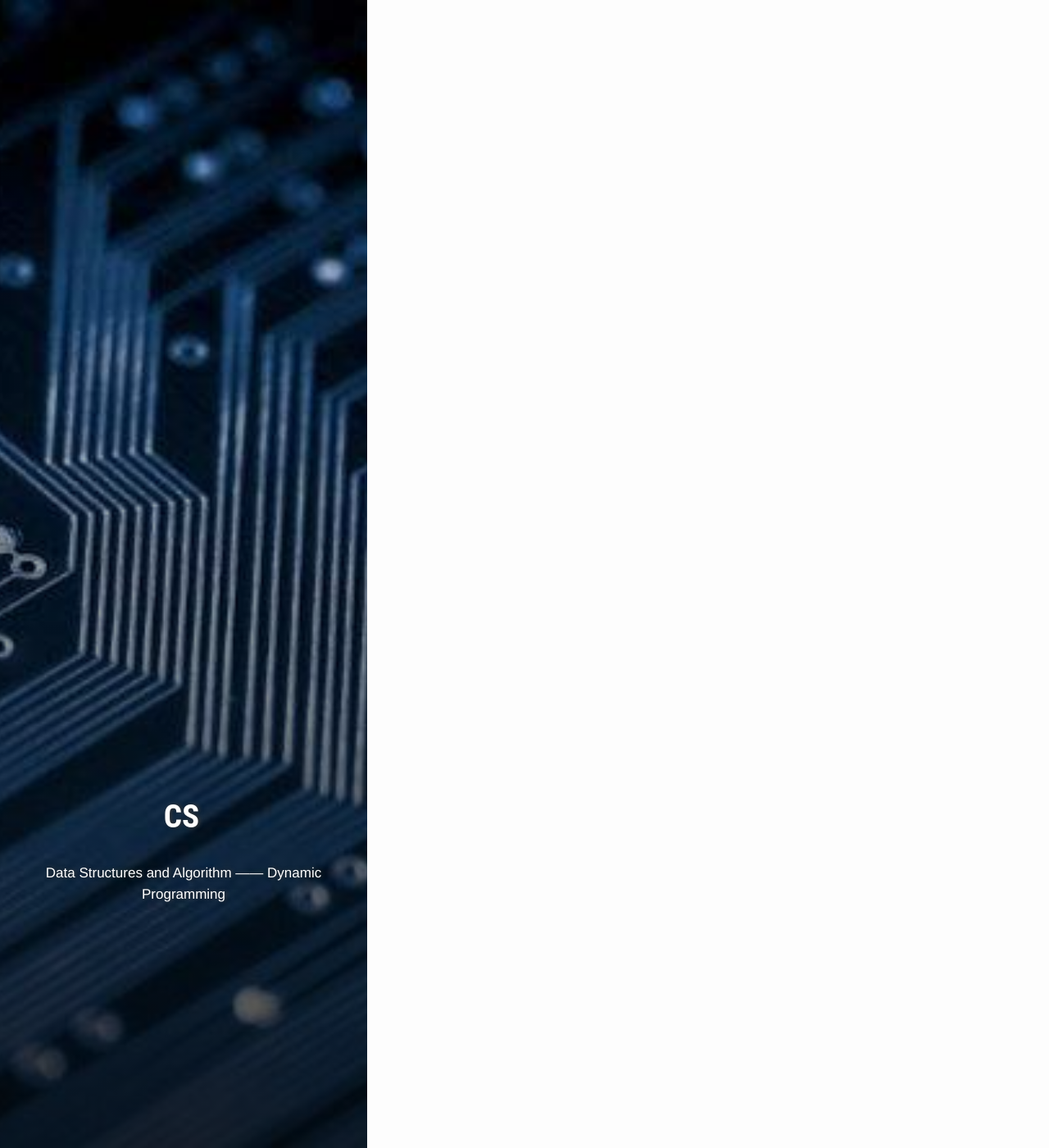
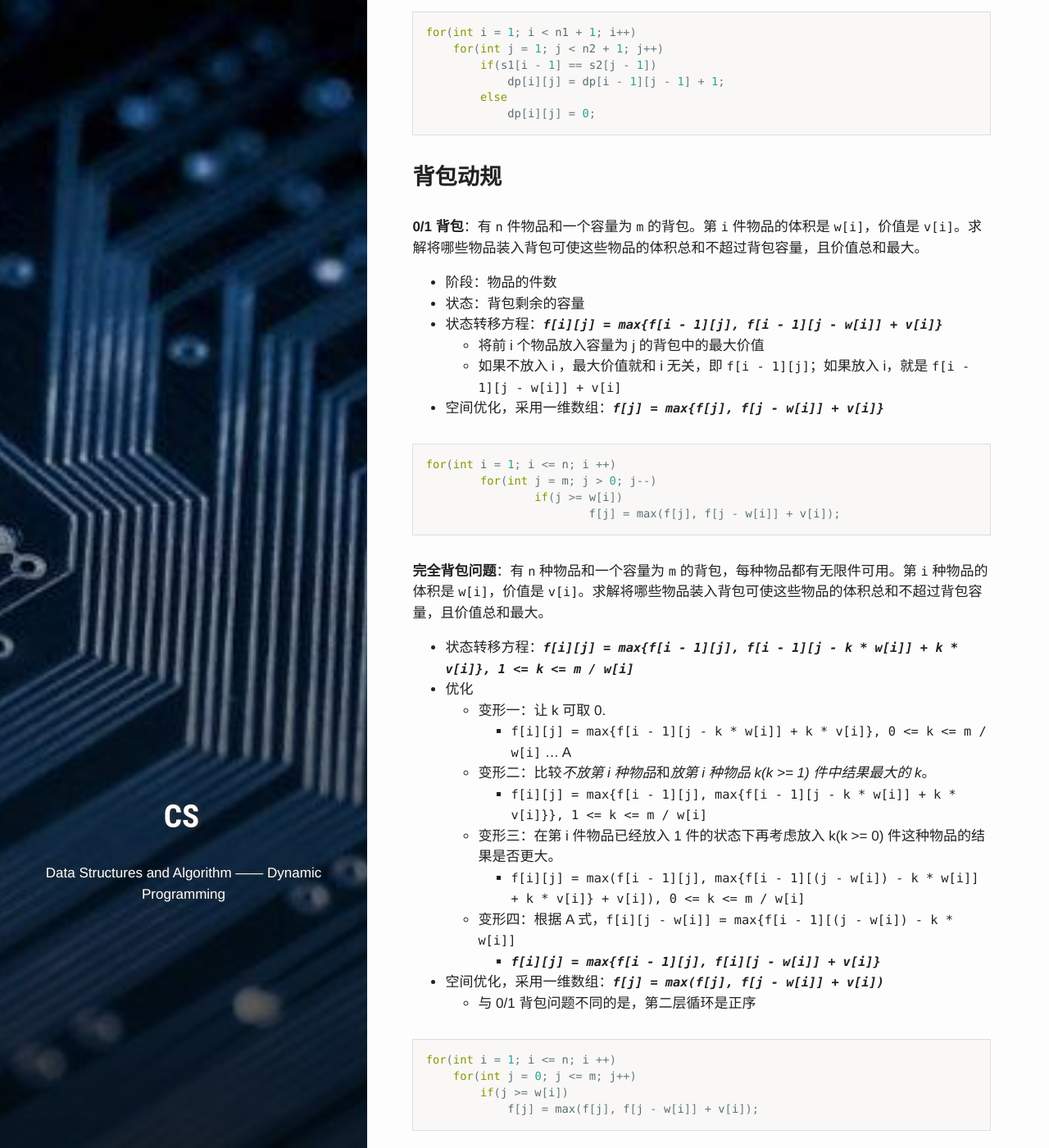
Before and after one commit to PetePro/PetePro.github.io, a Jekyll site: the page built from _posts/ComputerScience/2020-04-05-dsa-dynamic.markdown, in a window 1280 px wide and 1400 px high, scrolled down 3333 px. Shown: the whole window at 82% size. Built offline with Jekyll 4.4.1, drawn with Linux system fonts in a browser that asks for light colours; some web fonts are replaced; some of the changed text lies outside the part shown.

Commit message:
Update 2020-04-05-dsa-dynamic.markdown

````diff
--- a/_posts/ComputerScience/2020-04-05-dsa-dynamic.markdown
+++ b/_posts/ComputerScience/2020-04-05-dsa-dynamic.markdown
@@ -17,3 +17,115 @@
 2. **确定状态和状态变量**：将问题发展到各个阶段时所处于的各种客观情况用不同的状态表示出来。状态的选择要满足无后效性。
 3. **确定决策并写出状态转移方程**：因为决策和状态转移有着天然的联系，状态转移就是根据上一阶段的状态和决策来导出本阶段的状态。所以如果确定了决策，状态转移方程也就可写出。但事实上常常是反过来做，根据相邻两段各状态之间的关系来确定决策。
 4. **寻找边界条件**：给出的状态转移方程是一个递推式，需要一个递推的终止条件或边界条件。
+
+### 子序列问题
+![最长递增子序列](https://leetcode-cn.com/problems/longest-increasing-subsequence/)
+```java
+Arrays.fill(dp, 1);
+for (int i = 1; i < n; i++)
+    for (int j = 0; j < i; j++)
+        if (nums[j] < nums[i])
+            dp[i] = Math.max(dp[j] + 1, dp[i]);
+```
+
+![最长递增子序列的个数](https://leetcode-cn.com/problems/number-of-longest-increasing-subsequence/)
+```java
+Arrays.fill(dp, 1);
+Arrays.fill(combination, 1);
+for (int i = 1; i < dp.length; i++) {
+    for (int j = 0; j < i; j++) {
+        if (nums[j] < nums[i]) {
+            if (dp[j] + 1 > dp[i]) {        // 如果 +1 长于当前 LIS 则组合数不变
+                dp[i] = dp[j] + 1;
+                combination[i] = combination[j];
+            } else if (dp[j] + 1 == dp[i])  // 如果 +1 等于当前 LIS 则说明找到了新组合
+                combination[i] += combination[j];
+        }
+    }
+    max = Math.max(max, dp[i]);
+}
+```
+
+![最长连续递增子序列](https://leetcode-cn.com/problems/longest-continuous-increasing-subsequence/)
+```java
+Arrays.fill(dp, 1);
+for(int i = 1; i < n; i++){
+    if(nums[i] > nums[i - 1])
+        dp[i] = dp[i - 1] + 1;
+}
+```
+
+![最长连续子序列求和](https://leetcode-cn.com/problems/maximum-subarray/comments/)
+```java
+for(int i = 1; i < n; i++)
+    dp[i] = max(dp[i - 1], 0) + nums[i];
+```
+
+![最长公共子序列](https://leetcode-cn.com/problems/longest-common-subsequence/)
+```java
+for(int i = 1; i < n1 + 1; i++)
+    for(int j = 1; j < n2 + 1; j++)
+        if(s1[i - 1] == s2[j - 1])
+            dp[i][j] = dp[i - 1][j - 1] + 1;
+        else
+            dp[i][j] = max(dp[i - 1][j], dp[i][j - 1]);
+```
+
+最长公共子串
+```java
+for(int i = 1; i < n1 + 1; i++)
+    for(int j = 1; j < n2 + 1; j++)
+        if(s1[i - 1] == s2[j - 1])
+            dp[i][j] = dp[i - 1][j - 1] + 1;
+        else
+            dp[i][j] = 0;
+```
+
+
+### 背包动规
+**0/1 背包**：有 `n` 件物品和一个容量为 `m` 的背包。第 `i` 件物品的体积是 `w[i]`，价值是 `v[i]`。求解将哪些物品装入背包可使这些物品的体积总和不超过背包容量，且价值总和最大。
++ 阶段：物品的件数
++ 状态：背包剩余的容量
++ 状态转移方程：***`f[i][j] = max{f[i - 1][j], f[i - 1][j - w[i]] + v[i]}`***
+  + 将前 i 个物品放入容量为 j 的背包中的最大价值
+  + 如果不放入 i ，最大价值就和 i 无关，即 `f[i - 1][j]`；如果放入 i，就是 `f[i - 1][j - w[i]] + v[i]`
++ 空间优化，采用一维数组：***`f[j] = max{f[j], f[j - w[i]] + v[i]}`***
+
+```java
+for(int i = 1; i <= n; i ++)
+	for(int j = m; j > 0; j--)
+		if(j >= w[i])
+			f[j] = max(f[j], f[j - w[i]] + v[i]);
+```
+
+**完全背包问题**：有 `n` 种物品和一个容量为 `m` 的背包，每种物品都有无限件可用。第 `i` 种物品的体积是 `w[i]`，价值是 `v[i]`。求解将哪些物品装入背包可使这些物品的体积总和不超过背包容量，且价值总和最大。
++ 状态转移方程：***`f[i][j] = max{f[i - 1][j], f[i - 1][j - k * w[i]] + k * v[i]}, 1 <= k <= m / w[i]`***
++ 优化
+  + 变形一：让 k 可取 0.
+    + `f[i][j] = max{f[i - 1][j - k * w[i]] + k * v[i]}, 0 <= k <= m / w[i]` ... A
+  + 变形二：比较*不放第 i 种物品*和*放第 i 种物品 k(k >= 1) 件中结果最大的 k*。
+    + `f[i][j] = max{f[i - 1][j], max{f[i - 1][j - k * w[i]] + k * v[i]}}, 1 <= k <= m / w[i]`
+  + 变形三：在第 i 件物品已经放入 1 件的状态下再考虑放入 k(k >= 0) 件这种物品的结果是否更大。
+    + `f[i][j] = max(f[i - 1][j], max{f[i - 1][(j - w[i]) - k * w[i]] + k * v[i]} + v[i]), 0 <= k <= m / w[i]`
+  + 变形四：根据 A 式，`f[i][j - w[i]] = max{f[i - 1][(j - w[i]) - k * w[i]]`
+    + ***`f[i][j] = max{f[i - 1][j], f[i][j - w[i]] + v[i]}`***
++ 空间优化，采用一维数组：***`f[j] = max(f[j], f[j - w[i]] + v[i])`***
+  + 与 0/1 背包问题不同的是，第二层循环是正序
+
+```java
+for(int i = 1; i <= n; i ++)
+    for(int j = 0; j <= m; j++)
+        if(j >= w[i])
+            f[j] = max(f[j], f[j - w[i]] + v[i]);
+```
+
+**多重背包问题**：有 `n` 种物品和一个容量为 `m` 的背包，第 `i` 种物品，有 `x[i]` 件可用体积是 `w[i]`，价值是 `v[i]`。求解将哪些物品装入背包可使这些物品的体积总和不超过背包容量，且价值总和最大。
++ 状态转移方程：***`f[i][j] = max{f[i - 1][j], f[i - 1][j - k * w[i]] + k * v[i]}, 1 <= k <= x[i]`***
+
+```java
+for(int i = 1; i <= n; i++)
+	for(int j = m; j > 0; j--)
+		for(int k = 0; k <= n[i]; k++)
+			if(j >= k * w[i])
+				f[j] = max(f[j], f[j - k * w[i]] + k * val[i]);
+```
````
